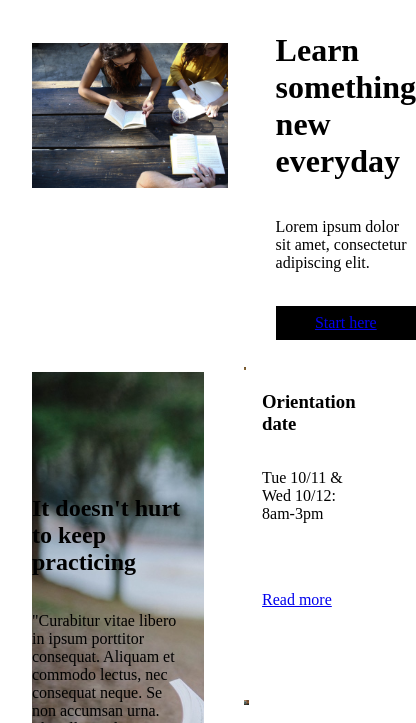
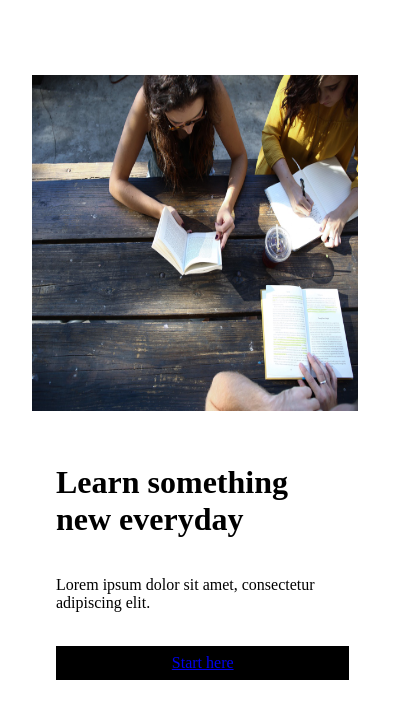
Before and after one commit to gaycoding/capstone, a plain HTML site: page index.html in a window 390 px wide. Shown: the part 53-776 px from the top of the page, 416 px wide, since content can reach past the window. Drawn offline with Linux system fonts and the light colour scheme.

Commit message:
responsive learn

```diff
--- a/css/style.css
+++ b/css/style.css
@@ -234,3 +234,30 @@ footer {
   padding: 0 1.5rem;
   align-items: center;
 }
+
+.learn, .banner, .learn.text {
+  flex-direction: column;
+  flex-wrap: wrap;
+  width: 100%;
+  padding: 0;
+}
+
+.learn.text.container {
+  width: 90%;
+  margin: 0 1.5rem;
+}
+
+.learn.text {
+  margin: 2rem 0;
+  padding: 0;
+}
+
+.banner {
+  width: 100%;
+  background-size: cover;
+  height: 21rem;
+  margin: 0;
+  margin-top: 4rem;
+}
+
+}
--- a/index.html
+++ b/index.html
@@ -31,12 +31,15 @@
   <div class="learn">
     <img  class="banner" src="capstone_colmar_assets/capstone_colmar_assets/images/banner.jpg" alt="image not available"/>
   <div class="learn text">
+  <div class="learn text container">
     <h1>Learn something new everyday</h1>
     <p>Lorem ipsum dolor sit amet, consectetur adipiscing elit.</p>
     <br/>
     <span class="start-here"><a target="_blank" href="https://www.codecademy.com/">Start here</a></span>
 </div>
 </div>
+</div>
+
   <div class="practicing">
   <div class="practicing main">
   <div class="practicing text">
```
